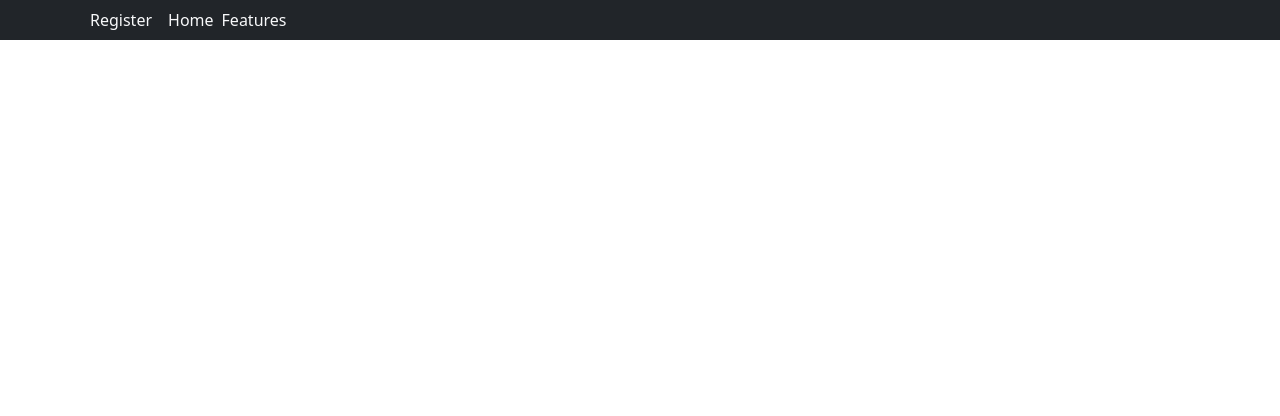
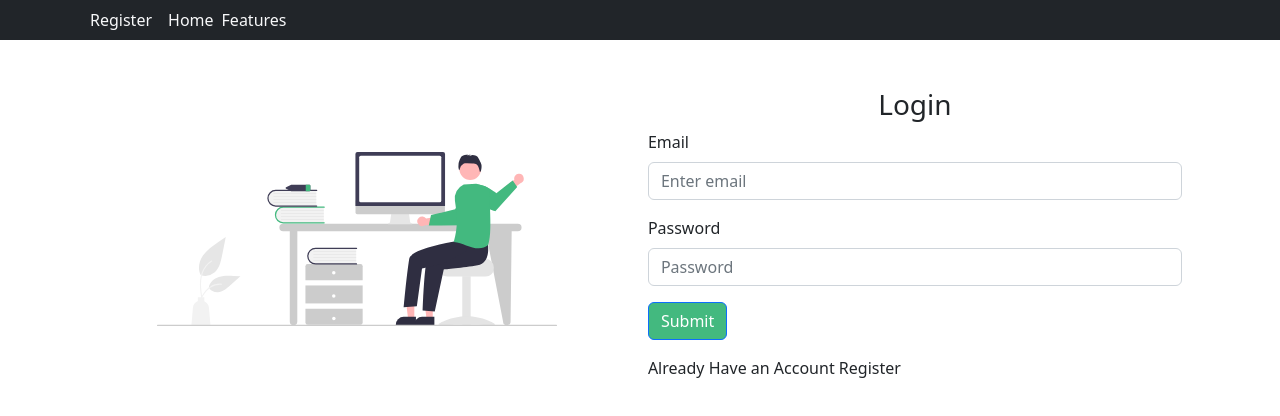
Before and after one commit to julianaliwardana/react-form-auth, a React (Create React App) app: page /login in a window 1280 px wide. Shown: the top 416 px of the page. Built offline with nearby package versions, Linux system fonts and the light colour scheme.

Commit message:
adding login components and some stuff

```diff
--- a/src/App.js
+++ b/src/App.js
@@ -2,6 +2,7 @@ import './App.css';
 import 'bootstrap/dist/css/bootstrap.min.css';
 import Header from './Components/Header';
 import Register from './Components/Register';
+import Login from './Components/Login';
 import { Routes, Route } from "react-router-dom";
 
 function App() {
@@ -10,6 +11,7 @@ function App() {
       <Header />
       <Routes>
         <Route path='/' element={<Register />} />
+        <Route path='/login' element={<Login />} />
       </Routes>
     </>
   );
--- /dev/null
+++ b/src/Components/Login.jsx
@@ -0,0 +1,90 @@
+import React, { useState } from 'react'
+import Form from 'react-bootstrap/Form'
+import Button from 'react-bootstrap/Button'
+import RegisterImg from './RegisterImg';
+import { ToastContainer, toast } from 'react-toastify';
+import 'react-toastify/dist/ReactToastify.css';
+
+const Login = () => {
+    const [input, setInput] = useState({
+        email: "",
+        password: ""
+    })
+
+    const getdata = (e) => {
+        const { value, name } = e.target;
+        setInput(() => {
+            return {
+                ...input,
+                [name]: value
+            }
+        })
+    }
+
+    const saveData = (e) => {
+        e.preventDefault();
+        const getUsers = localStorage.getItem("user");
+
+        const { email, password } = input;
+        if (email === "") {
+            toast.error('email field is requred', {
+                position: "top-center",
+            });
+        } else if (!email.includes("@")) {
+            toast.error('plz enter valid email addres', {
+                position: "top-center",
+            });
+        } else if (password === "") {
+            toast.error('password field is requred', {
+                position: "top-center",
+            });
+        } else if (password.length < 8) {
+            toast.error('password length greater five', {
+                position: "top-center",
+            });
+        } else {
+            if (getUsers && getUsers.length) {
+                const userData = JSON.parse(getUsers);
+                const userLogin = userData.filter((curr) => {
+                    return curr.email === email && curr.password === password
+                });
+                if (userLogin.length === 0) {
+                    alert("invalid details")
+                } else {
+                    console.log("user login succesfulyy");
+                    localStorage.setItem("user_login", JSON.stringify(userLogin))
+                }
+            }
+        }
+    }
+
+    return (
+        <>
+            <div className="container mt-3">
+                <section className="d-flex justify-content-between">
+                    <RegisterImg />
+                    <div className="right-section mt-3 p-3" style={{ width: "100%" }}>
+                        <h3 className="text-center" lg={12}>Login</h3>
+                        <Form >
+                            <Form.Group className="mb-3" lg={6} controlId="formBasicEmail">
+                                <Form.Label>Email</Form.Label>
+                                <Form.Control type="email" name="email" onChange={getdata} placeholder="Enter email" />
+                            </Form.Group>
+                            <Form.Group className="mb-3" lg={6} controlId="formBasicPassword">
+                                <Form.Label>Password</Form.Label>
+                                <Form.Control type="password" name="password" onChange={getdata} placeholder="Password" />
+                            </Form.Group>
+                            <Button lg={6} onClick={saveData} style={{ background: "rgb(67, 185, 127)" }} type="submit">
+                                Submit
+                            </Button>
+                        </Form>
+                        <p className="mt-3">Already Have an Account <span>Register</span> </p>
+                    </div>
+                </section>
+                <ToastContainer />
+            </div>
+        </>
+    )
+}
+
+export default Login
--- a/src/Components/Register.jsx
+++ b/src/Components/Register.jsx
@@ -27,7 +27,6 @@ const Register = () => {
 
     const saveData = (e) => {
         e.preventDefault();
-
         const { name, email, password } = input;
 
         if (name === "") {
@@ -46,8 +45,8 @@ const Register = () => {
                 toast.error('password field is requred',{
                 position: "top-center",
             });
-        } else if (password.length < 5) {
-                toast.error('password length greater five',{
+        } else if (password.length < 8) {
+                toast.error('password length greater eight',{
                 position: "top-center",
             });
         } else {
@@ -59,28 +58,28 @@ const Register = () => {
     return (
         <>
             <Container className="mt-3">
-                <section className='d-flex justify-content-between'>
+                <section className="d-flex justify-content-between">
                     <RegisterImg />
                     <div className="right-section mt-3 p-3 w-100">
-                        <h3 className='text-center col-lg-6'>Register</h3>
+                        <h3 className="text-center" lg={12}>Register</h3>
                         <Form>
                             <Form.Group className="mb-3" lg={6} controlId="formBasicName">
                                 <Form.Label>Name</Form.Label>
-                                <Form.Control type="text" name='name' onChange={getdata} placeholder="Enter Your Name" />
+                                <Form.Control type="text" name="name" onChange={getdata} placeholder="Enter Your Name" />
                             </Form.Group>
                             <Form.Group className="mb-3" lg={6} controlId="formBasicEmail">
                                 <Form.Label>Email</Form.Label>
-                                <Form.Control type="email" name='email' onChange={getdata} placeholder="Enter Email" />
+                                <Form.Control type="email" name="email" onChange={getdata} placeholder="Enter Email" />
                             </Form.Group>
                             <Form.Group className="mb-3" lg={6} controlId="formBasicPassword">
                                 <Form.Label>Password</Form.Label>
-                                <Form.Control type="password" name='password' onChange={getdata} placeholder="Password" />
+                                <Form.Control type="password" name="password" onChange={getdata} placeholder="Password" />
                             </Form.Group>
                             <Button className="w-100" lg={6} onClick={saveData} style={{ background: "rgb(67, 185, 127)" }} type="submit">
                                 Submit
                             </Button>
                         </Form>
-                        <p className='mt-3'>Already Have an Account <span><NavLink to="#">Login</NavLink></span> </p>
+                        <p className="mt-3">Already Have an Account <span><NavLink to="/login">Login</NavLink></span> </p>
                     </div>
                 </section>
                 <ToastContainer />
--- a/src/Components/RegisterImg.jsx
+++ b/src/Components/RegisterImg.jsx
@@ -3,7 +3,7 @@ import React from 'react'
 const RegisterImg = () => {
     return (
         <>
-            <div className="left-section mt-5 w-100">
+            <div className="left-section mt-5 w-100 d-flex justify-content-center align-content-center">
                 <div className="register-img mt-5">
                     <img src="./register.svg" style={{ maxWidth: 400 }} alt="" />
                 </div>
```
